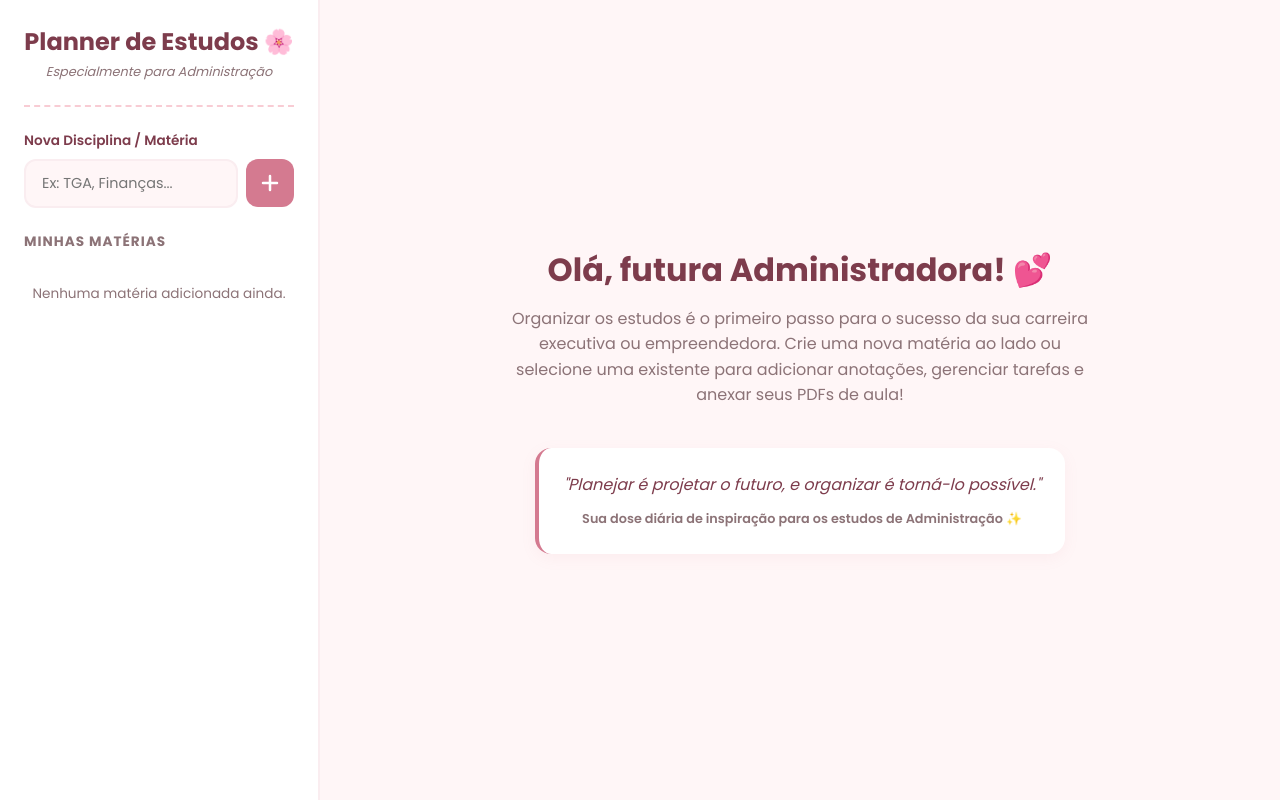
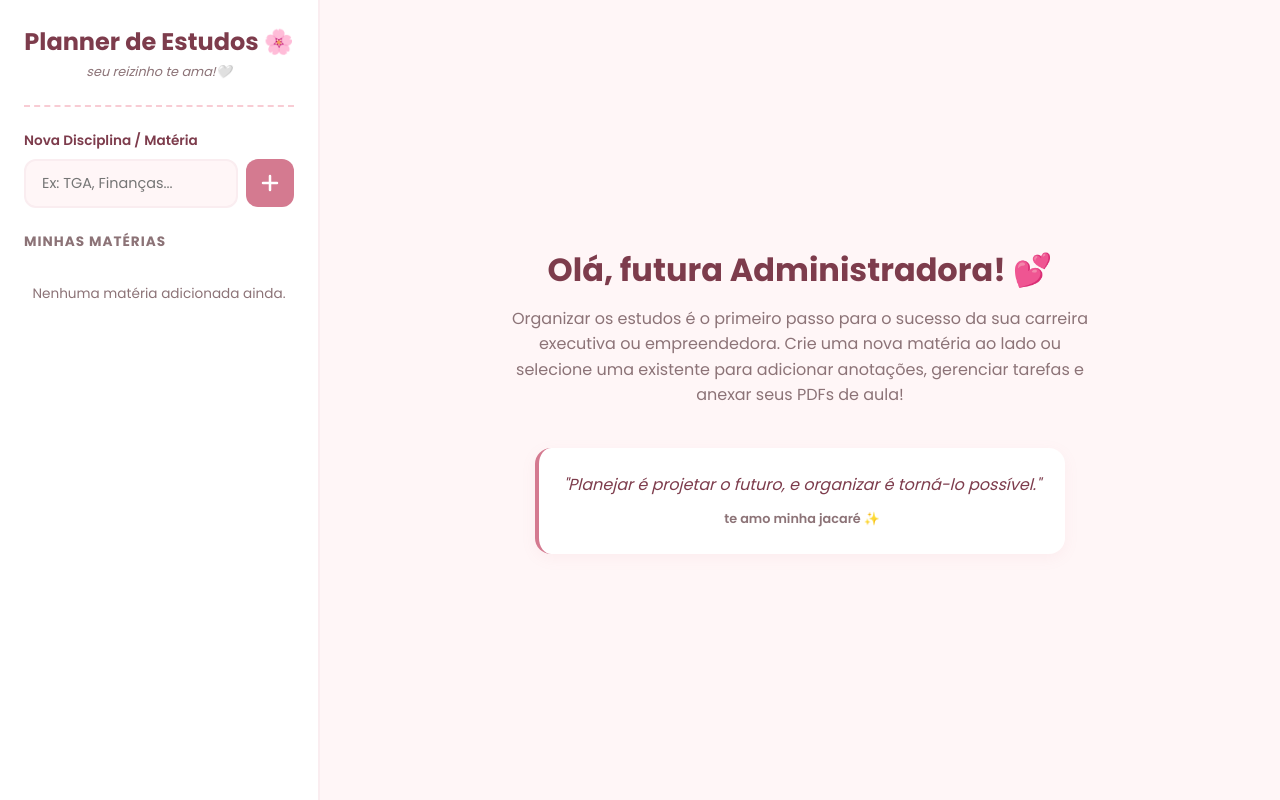
Before and after one commit to caioxtz7/estudos-do-meu-amor, a plain HTML site: page index.html in a window 1280 px wide. Drawn offline with Linux system fonts and the light colour scheme.

Commit message:
Update index.html

```diff
--- a/index.html
+++ b/index.html
@@ -601,7 +601,7 @@
     <div class="sidebar">
         <div class="logo-area">
             <h1>Planner de Estudos 🌸</h1>
-            <p>Especialmente para Administração</p>
+            <p> seu reizinho te ama!🤍 </p>
         </div>
 
         <div class="add-subject-form">
@@ -629,7 +629,7 @@
 
             <div class="quote-card">
                 <p>"Planejar é projetar o futuro, e organizar é torná-lo possível."</p>
-                <span>Sua dose diária de inspiração para os estudos de Administração ✨</span>
+                <span> te amo minha jacaré ✨</span>
             </div>
         </div>
 
```
